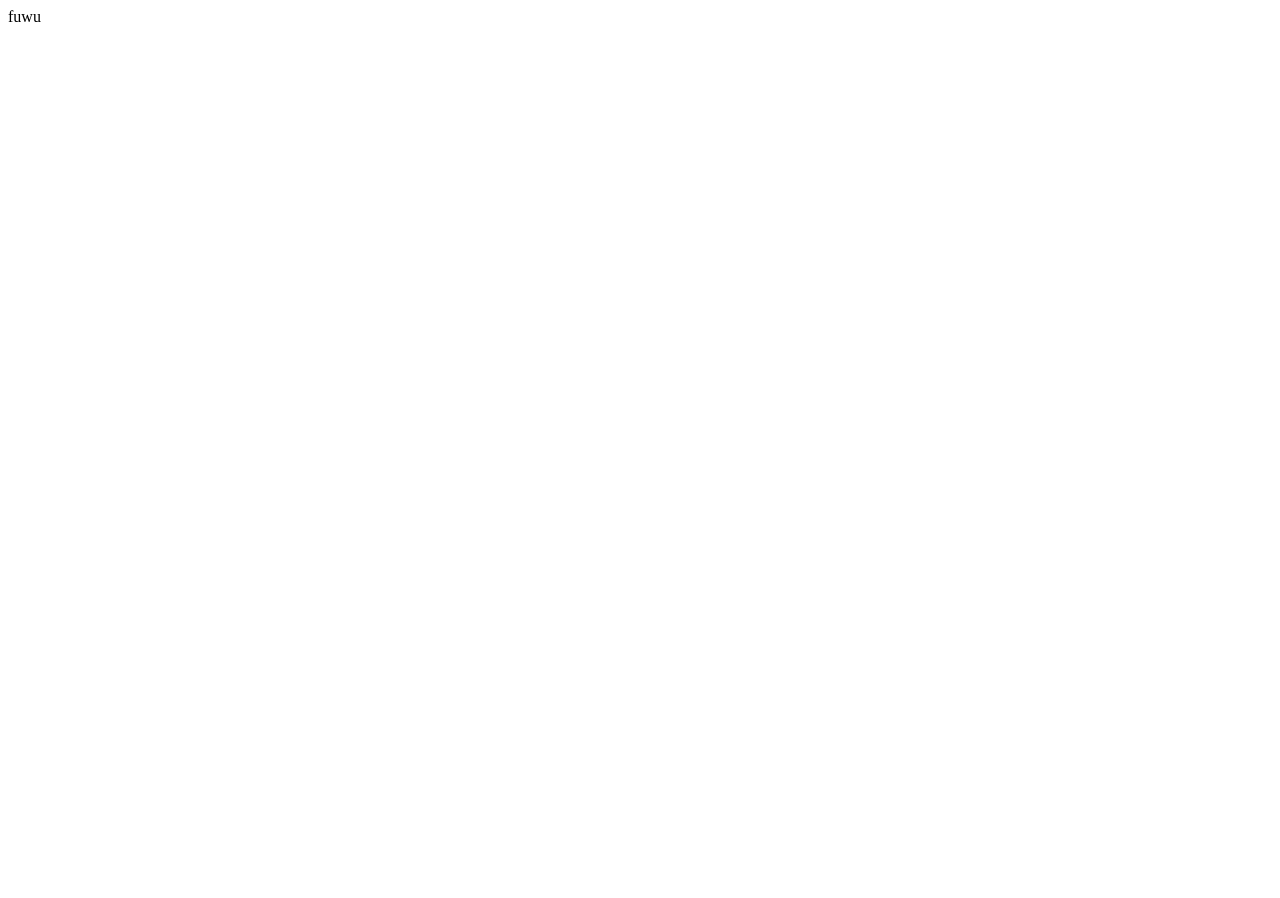
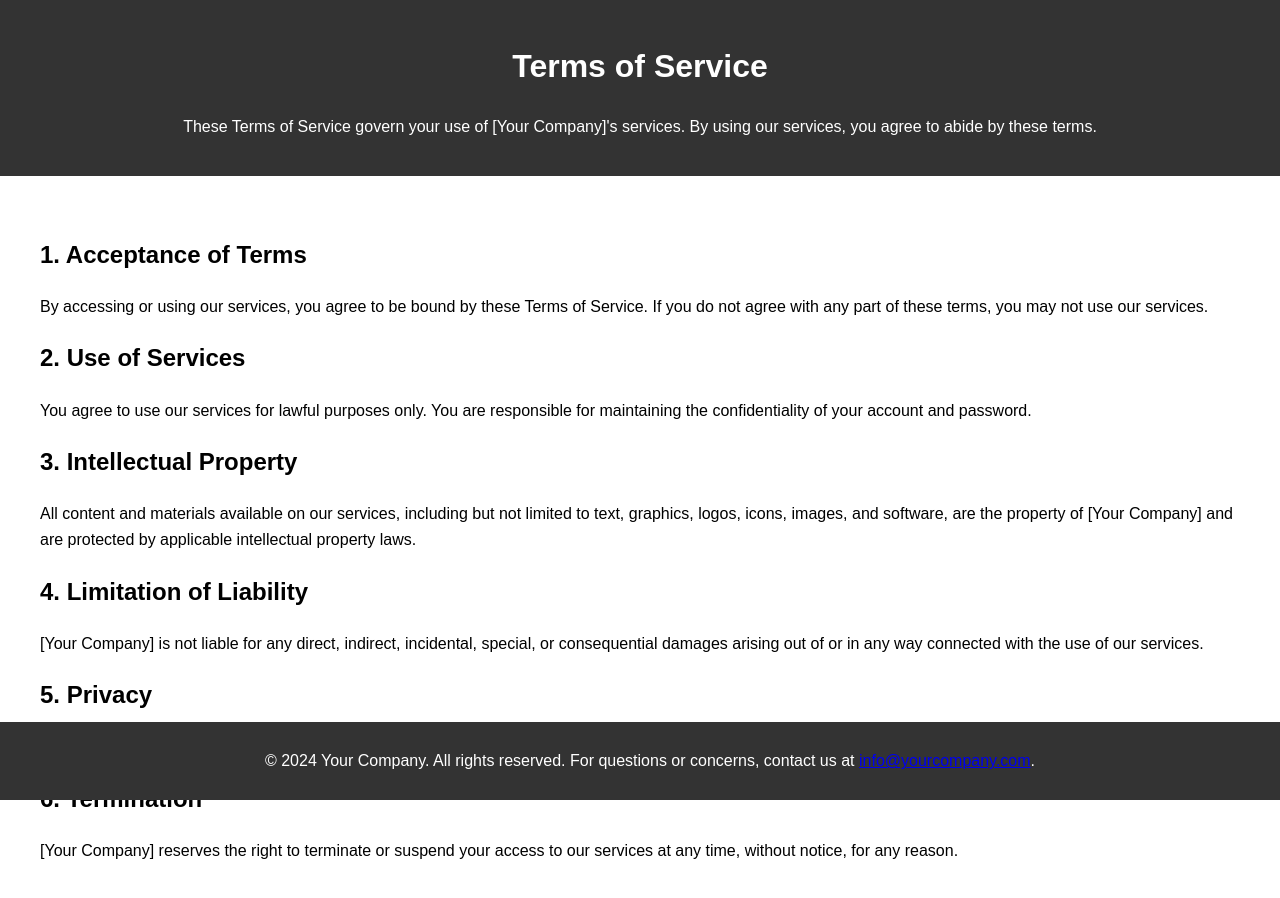
Before and after one commit to puzzlercloud/puzzlercloud.github.io, a plain HTML site: page fuwu.html in a window 1280 px wide. Before the commit the page ends 800 px from the top, so only its background shows below. Drawn offline with Linux system fonts and the light colour scheme.

Commit message:
Update fuwu.html

```diff
--- a/fuwu.html
+++ b/fuwu.html
@@ -1 +1,75 @@
-fuwu
+<!DOCTYPE html>
+<html lang="en">
+
+<head>
+    <meta charset="UTF-8">
+    <meta name="viewport" content="width=device-width, initial-scale=1.0">
+    <meta name="description" content="Terms of Service for [Your Company]">
+    <meta name="author" content="Your Name">
+    <title>Terms of Service</title>
+
+    <style>
+        body {
+            font-family: Arial, sans-serif;
+            margin: 0;
+            padding: 0;
+            box-sizing: border-box;
+            line-height: 1.6;
+        }
+
+        header {
+            background-color: #333;
+            color: #fff;
+            padding: 20px;
+            text-align: center;
+        }
+
+        section {
+            padding: 40px;
+            text-align: left;
+        }
+
+        footer {
+            background-color: #333;
+            color: #fff;
+            padding: 10px;
+            text-align: center;
+            position: fixed;
+            bottom: 0;
+            width: 100%;
+        }
+    </style>
+</head>
+
+<body>
+    <header>
+        <h1>Terms of Service</h1>
+        <p>These Terms of Service govern your use of [Your Company]'s services. By using our services, you agree to abide by these terms.</p>
+    </header>
+
+    <section>
+        <h2>1. Acceptance of Terms</h2>
+        <p>By accessing or using our services, you agree to be bound by these Terms of Service. If you do not agree with any part of these terms, you may not use our services.</p>
+
+        <h2>2. Use of Services</h2>
+        <p>You agree to use our services for lawful purposes only. You are responsible for maintaining the confidentiality of your account and password.</p>
+
+        <h2>3. Intellectual Property</h2>
+        <p>All content and materials available on our services, including but not limited to text, graphics, logos, icons, images, and software, are the property of [Your Company] and are protected by applicable intellectual property laws.</p>
+
+        <h2>4. Limitation of Liability</h2>
+        <p>[Your Company] is not liable for any direct, indirect, incidental, special, or consequential damages arising out of or in any way connected with the use of our services.</p>
+
+        <h2>5. Privacy</h2>
+        <p>Your use of our services is also governed by our Privacy Policy, which can be found [link to privacy policy].</p>
+
+        <h2>6. Termination</h2>
+        <p>[Your Company] reserves the right to terminate or suspend your access to our services at any time, without notice, for any reason.</p>
+    </section>
+
+    <footer>
+        <p>&copy; 2024 Your Company. All rights reserved. For questions or concerns, contact us at <a href="mailto:info@yourcompany.com">info@yourcompany.com</a>.</p>
+    </footer>
+</body>
+
+</html>
```
